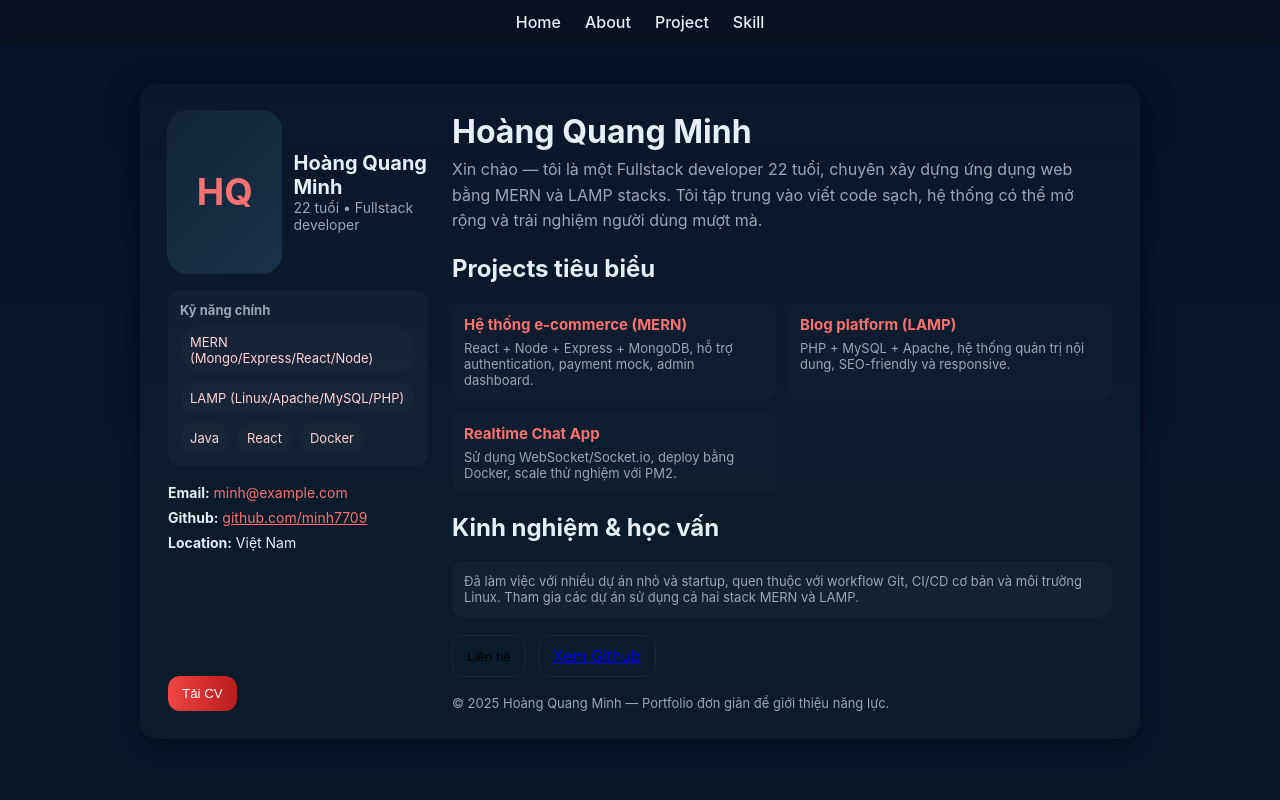
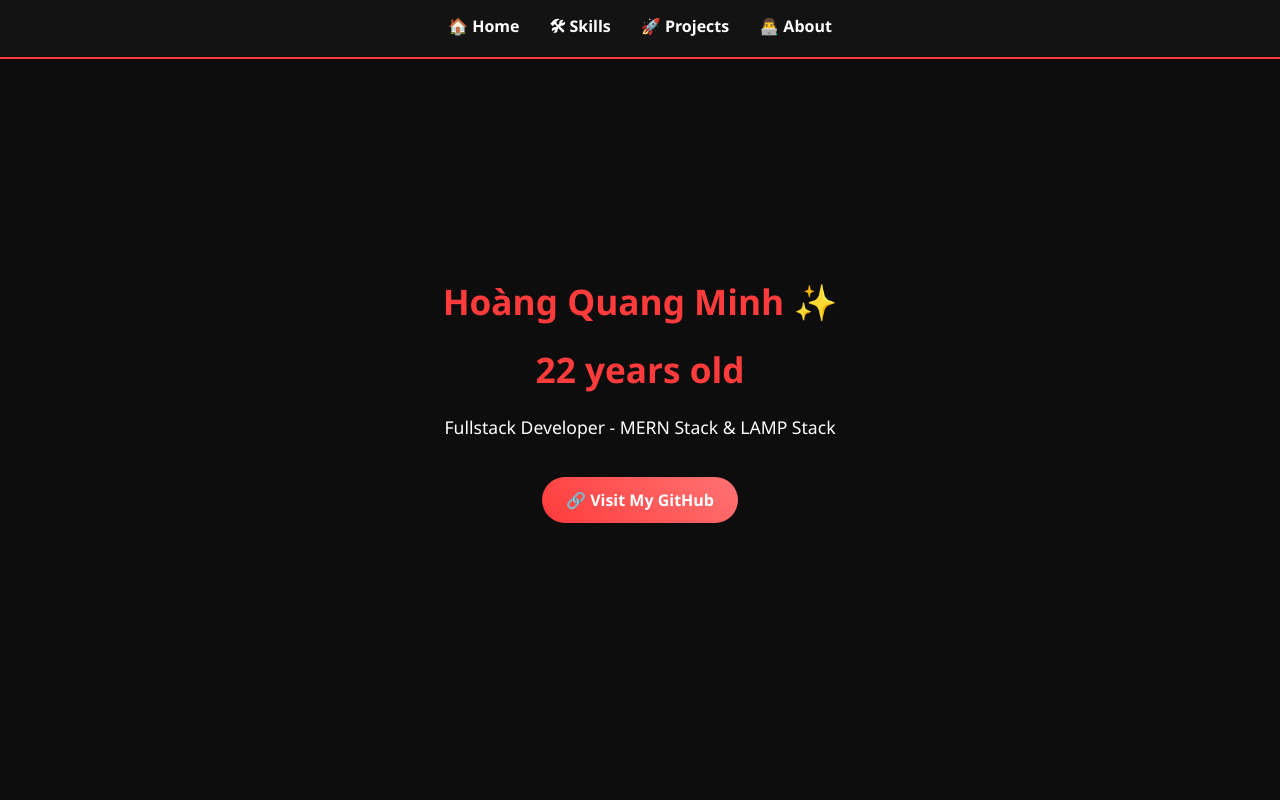
Before and after one commit to minh7709/minh7709.github.io, a plain HTML site: page index.html in a window 1280 px wide. Shown: the top 800 px of the page. Drawn offline with Linux system fonts and the light colour scheme.

Commit message:
Update index.html

```diff
--- a/index.html
+++ b/index.html
@@ -1,173 +1,232 @@
-<!doctype html>
-<html lang="vi">
+<!DOCTYPE html>
+<html lang="en">
 <head>
-  <meta charset="utf-8" />
-  <meta name="viewport" content="width=device-width, initial-scale=1" />
-  <title>Portfolio — Hoàng Quang Minh</title>
-  <meta name="description" content="Portfolio của Hoàng Quang Minh — Fullstack developer (MERN & LAMP)." />
+  <meta charset="UTF-8">
+  <meta name="viewport" content="width=device-width, initial-scale=1.0">
+  <title>Portfolio - Hoàng Quang Minh</title>
   <style>
-    :root{
-      --bg:#0f1724; /* dark navy */
-      --card:#0b1220;
-      --accent:#f87171; /* red accent */
-      --muted:#9aa6b2;
-      --glass: rgba(255,255,255,0.03);
-      --radius:16px;
-      font-family: Inter, ui-sans-serif, system-ui, -apple-system, "Segoe UI", Roboto, "Helvetica Neue", Arial;
+    * {
+      margin: 0;
+      padding: 0;
+      box-sizing: border-box;
+      font-family: "Segoe UI", Tahoma, Geneva, Verdana, sans-serif;
+      scroll-behavior: smooth;
     }
-    *{box-sizing:border-box}
-    body{
-      margin:0; min-height:100vh; background:linear-gradient(180deg,#071028 0%, #071827 60%); color:#e6eef6;
-      display:flex; flex-direction:column; align-items:center; justify-content:flex-start; padding:0;
-      overflow-x:hidden;
+    body {
+      background-color: #0d0d0d;
+      color: #fff;
     }
-    .container{width:100%; max-width:1080px; padding:40px;}
-    .card{background:linear-gradient(180deg, rgba(255,255,255,0.02), rgba(255,255,255,0.01)); border-radius:var(--radius); padding:28px; box-shadow:0 8px 30px rgba(2,6,23,0.7); display:grid; grid-template-columns: 260px 1fr; gap:24px;
-      animation: fadeInUp 1s ease;
+    nav {
+      position: fixed;
+      top: 0;
+      width: 100%;
+      background: rgba(20, 20, 20, 0.9);
+      padding: 15px 30px;
+      display: flex;
+      justify-content: center;
+      gap: 30px;
+      z-index: 1000;
+      backdrop-filter: blur(8px);
+      border-bottom: 2px solid #ff3b3b;
     }
-
-    /* Navbar */
-    nav{width:100%; background:rgba(11,18,32,0.9); backdrop-filter:blur(6px); position:sticky; top:0; z-index:100;}
-    nav ul{margin:0; padding:12px 40px; display:flex; gap:24px; list-style:none; justify-content:center;}
-    nav a{color:#e6eef6; text-decoration:none; font-weight:500; transition:color 0.3s ease;}
-    nav a:hover{color:var(--accent)}
-
-    /* Sidebar */
-    .avatar{height:160px; width:160px; border-radius:20px; background:linear-gradient(135deg,#12243a,#18324a); display:flex; align-items:center; justify-content:center; font-weight:700; font-size:36px; color:var(--accent);
-      animation: pulse 3s infinite;
+    nav a {
+      text-decoration: none;
+      color: #fff;
+      font-weight: bold;
+      transition: color 0.3s, transform 0.2s;
     }
-    .sidebar{display:flex; flex-direction:column; gap:18px}
-    .name{font-size:20px; font-weight:700; animation: fadeIn 1.2s ease;}
-    .role{color:var(--muted); font-size:14px; animation: fadeIn 1.5s ease;}
-    .meta{background:var(--glass); padding:12px; border-radius:12px; color:var(--muted); font-size:13px; animation: fadeInUp 1.3s ease;}
-    .stacks{display:flex; flex-wrap:wrap; gap:8px}
-    .chip{padding:8px 10px; background:rgba(255,255,255,0.02); border-radius:999px; font-size:13px; color:#ffd3d3; transition:transform 0.3s ease;}
-    .chip:hover{transform:scale(1.08); background:rgba(248,113,113,0.1);}
-    .contact{display:flex; flex-direction:column; gap:8px; font-size:14px}
-
-    /* Main */
-    .main h1{margin:0 0 6px 0; animation: fadeInDown 1.2s ease;}
-    .bio{color:var(--muted); line-height:1.6; animation: fadeIn 1.6s ease;}
-    .section{margin-top:18px;}
-    .projects{display:grid; grid-template-columns:repeat(auto-fit, minmax(220px,1fr)); gap:12px}
-    .project{background:linear-gradient(180deg, rgba(255,255,255,0.01), rgba(255,255,255,0.02)); padding:12px; border-radius:12px; transition:transform 0.3s ease, box-shadow 0.3s ease; animation: fadeInUp 1.8s ease;}
-    .project:hover{transform:translateY(-6px); box-shadow:0 10px 30px rgba(0,0,0,0.4);}
-    .project h3{margin:0 0 6px 0; font-size:15px; color:var(--accent)}
-    .project p{margin:0; font-size:13px; color:var(--muted)}
-
-    .cta{margin-top:18px; display:flex; gap:12px}
-    .btn{padding:10px 14px; border-radius:12px; background:transparent; border:1px solid rgba(255,255,255,0.06); cursor:pointer; transition:all 0.3s ease;}
-    .btn:hover{background:rgba(255,255,255,0.05); transform:translateY(-2px)}
-    .btn-primary{background:linear-gradient(90deg,#ef4444,#b91c1c); color:#fff; border:none;}
-    .btn-primary:hover{opacity:0.9;}
-
-    footer{margin-top:18px; color:var(--muted); font-size:13px; animation: fadeIn 2s ease;}
-
-    /* Animations */
-    @keyframes fadeInUp {
-      from{opacity:0; transform:translateY(30px)}
-      to{opacity:1; transform:translateY(0)}
+    nav a:hover {
+      color: #ff3b3b;
+      transform: scale(1.1);
     }
-    @keyframes fadeInDown {
-      from{opacity:0; transform:translateY(-30px)}
-      to{opacity:1; transform:translateY(0)}
+    section {
+      height: 100vh;
+      display: flex;
+      flex-direction: column;
+      justify-content: center;
+      align-items: center;
+      text-align: center;
+      padding: 60px 20px;
+      opacity: 0;
+      transform: translateY(40px);
+      transition: opacity 1s ease, transform 1s ease;
     }
-    @keyframes fadeIn {
-      from{opacity:0}
-      to{opacity:1}
+    section.visible {
+      opacity: 1;
+      transform: translateY(0);
     }
-    @keyframes pulse {
-      0%,100%{transform:scale(1)}
-      50%{transform:scale(1.05)}
+    h1, h2 {
+      margin-bottom: 20px;
+      color: #ff3b3b;
+      font-size: 2.2rem;
     }
-
-    @media (max-width:800px){
-      .card{grid-template-columns:1fr;}
-      .avatar{margin:0 auto}
-      nav ul{flex-direction:column; align-items:center;}
+    p {
+      max-width: 700px;
+      margin-bottom: 15px;
+      line-height: 1.6;
+      font-size: 1.1rem;
+    }
+    .btn {
+      margin-top: 20px;
+      padding: 12px 24px;
+      background: linear-gradient(45deg, #ff3b3b, #ff7373);
+      color: #fff;
+      border: none;
+      border-radius: 30px;
+      cursor: pointer;
+      font-weight: bold;
+      font-size: 1rem;
+      transition: transform 0.3s;
+    }
+    .btn:hover {
+      transform: scale(1.08);
+    }
+    /* Skills list */
+    .skills-list {
+      display: flex;
+      flex-wrap: wrap;
+      gap: 20px;
+      justify-content: center;
+    }
+    .skill {
+      background: #1a1a1a;
+      padding: 15px;
+      border-radius: 12px;
+      border: 1px solid #ff3b3b;
+      width: 120px;
+      text-align: center;
+      transition: transform 0.3s;
+    }
+    .skill img {
+      width: 40px;
+      height: 40px;
+      margin-bottom: 10px;
+    }
+    .skill:hover {
+      transform: translateY(-5px);
+      background: #2a2a2a;
+    }
+    /* Project cards */
+    .projects {
+      display: grid;
+      grid-template-columns: repeat(auto-fit, minmax(250px, 1fr));
+      gap: 20px;
+      width: 80%;
+    }
+    .project-card {
+      background: #1a1a1a;
+      padding: 20px;
+      border-radius: 15px;
+      border: 1px solid #ff3b3b;
+      transition: transform 0.3s, background 0.3s;
+    }
+    .project-card img {
+      width: 100%;
+      border-radius: 10px;
+      margin-bottom: 10px;
+    }
+    .project-card:hover {
+      transform: translateY(-8px);
+      background: #2a2a2a;
+    }
+    /* Contact */
+    .contact {
+      margin-top: 20px;
+    }
+    .contact a {
+      display: block;
+      margin: 5px 0;
+      color: #ff7373;
+      text-decoration: none;
+      transition: color 0.3s;
+    }
+    .contact a:hover {
+      color: #fff;
     }
   </style>
 </head>
 <body>
+  <!-- Navbar -->
   <nav>
-    <ul>
-      <li><a href="#home">Home</a></li>
-      <li><a href="#about">About</a></li>
-      <li><a href="#project">Project</a></li>
-      <li><a href="#skill">Skill</a></li>
-    </ul>
+    <a href="#home">🏠 Home</a>
+    <a href="#skills">🛠 Skills</a>
+    <a href="#projects">🚀 Projects</a>
+    <a href="#about">👨‍💻 About</a>
   </nav>
 
-  <div class="container" id="home">
-    <div class="card" role="region" aria-label="Portfolio Hoàng Quang Minh">
-      <aside class="sidebar" aria-label="Thông tin chính">
-        <div style="display:flex;gap:12px;align-items:center">
-          <div class="avatar" aria-hidden="true">HQ</div>
-          <div>
-            <div class="name">Hoàng Quang Minh</div>
-            <div class="role">22 tuổi • Fullstack developer</div>
-          </div>
-        </div>
+  <!-- Home Section -->
+  <section id="home">
+    <h1>Hoàng Quang Minh ✨</h1>
+    <h2>22 years old</h2>
+    <p>Fullstack Developer - MERN Stack & LAMP Stack</p>
+    <a href="https://github.com/minh7709" target="_blank">
+      <button class="btn">🔗 Visit My GitHub</button>
+    </a>
+  </section>
 
-        <div class="meta" id="skill">
-          <strong>Kỹ năng chính</strong>
-          <div class="stacks" style="margin-top:8px">
-            <span class="chip">MERN (Mongo/Express/React/Node)</span>
-            <span class="chip">LAMP (Linux/Apache/MySQL/PHP)</span>
-            <span class="chip">Java</span>
-            <span class="chip">React</span>
-            <span class="chip">Docker</span>
-          </div>
-        </div>
+  <!-- Skills Section -->
+  <section id="skills">
+    <h2>🛠 My Skills</h2>
+    <div class="skills-list">
+      <div class="skill"><img src="https://img.icons8.com/color/48/mongodb.png"/><div>MongoDB</div></div>
+      <div class="skill"><img src="https://img.icons8.com/color/48/react-native.png"/><div>React</div></div>
+      <div class="skill"><img src="https://img.icons8.com/color/48/nodejs.png"/><div>Node.js</div></div>
+      <div class="skill"><img src="https://img.icons8.com/color/48/php.png"/><div>PHP</div></div>
+      <div class="skill"><img src="https://img.icons8.com/color/48/mysql-logo.png"/><div>MySQL</div></div>
+      <div class="skill"><img src="https://img.icons8.com/color/48/docker.png"/><div>Docker</div></div>
+      <div class="skill"><img src="https://img.icons8.com/color/48/git.png"/><div>Git</div></div>
+    </div>
+  </section>
 
-        <div class="contact">
-          <div><strong>Email:</strong> <span style="color:var(--accent)">minh@example.com</span></div>
-          <div><strong>Github:</strong> <a href="https://github.com/minh7709" style="color:var(--accent)" target="_blank">github.com/minh7709</a></div>
-          <div><strong>Location:</strong> Việt Nam</div>
-        </div>
+  <!-- Projects Section -->
+  <section id="projects">
+    <h2>🚀 Projects</h2>
+    <div class="projects">
+      <div class="project-card">
+        <img src="https://media.giphy.com/media/v1.Y2lkPTc5MGI3NjExMHI4YnpzOG1ybWNxZTFzZXN5eDVmN2p4ZTZyc2dwOWc2NXI4czhrYyZlcD12MV9naWZzX3NlYXJjaCZjdD1n/4H5jdBI1AEvS2xlra6/giphy.gif" alt="Portfolio Project"/>
+        🌐 Portfolio Website
+      </div>
+      <div class="project-card">
+        <img src="https://media.giphy.com/media/v1.Y2lkPTc5MGI3NjExMHI4YnpzOG1ybWNxZTFzZXN5eDVmN2p4ZTZyc2dwOWc2NXI4czhrYyZlcD12MV9naWZzX3NlYXJjaCZjdD1n/l0O9zAWvVLOoJblOo/giphy.gif" alt="E-commerce Project"/>
+        🛒 E-commerce Platform (MERN)
+      </div>
+      <div class="project-card">
+        <img src="https://media.giphy.com/media/v1.Y2lkPTc5MGI3NjExMHI4YnpzOG1ybWNxZTFzZXN5eDVmN2p4ZTZyc2dwOWc2NXI4czhrYyZlcD12MV9naWZzX3NlYXJjaCZjdD1n/VPTCIp6nZtsEyLsGET/giphy.gif" alt="Blog CMS Project"/>
+        📚 Blog CMS (PHP & MySQL)
+      </div>
+    </div>
+  </section>
 
-        <div style="margin-top:auto">
-          <button class="btn btn-primary">Tải CV</button>
-        </div>
-      </aside>
+  <!-- About Section -->
+  <section id="about">
+    <h2>👨‍💻 About Me</h2>
+    <p>
+     I am a young Fullstack Developer, passionate about learning and building real-world products.
+        My goal is to create optimized, modern, and user-friendly web applications.
+        I enjoy combining creativity and technology to deliver the best experience for users. ❤️
+    </p>
+    <div class="contact">
+      <h2>📞 Contact</h2>
+      <a href="mailto:minh2k32003@gmail.com">✉️ Email: minh2k32003@gmail.com</a>
+      <a href="tel:+8469223595">📱 Phone: +84 9223 595</a>
+      <a href="https://github.com/minh7709" target="_blank">💻 GitHub: minh7709</a>
+    </div>
+  </section>
 
-      <main class="main">
-        <h1 id="about">Hoàng Quang Minh</h1>
-        <div class="bio">Xin chào — tôi là một Fullstack developer 22 tuổi, chuyên xây dựng ứng dụng web bằng MERN và LAMP stacks. Tôi tập trung vào viết code sạch, hệ thống có thể mở rộng và trải nghiệm người dùng mượt mà.</div>
-
-        <section class="section" id="project">
-          <h2>Projects tiêu biểu</h2>
-          <div class="projects">
-            <article class="project">
-              <h3>Hệ thống e-commerce (MERN)</h3>
-              <p>React + Node + Express + MongoDB, hỗ trợ authentication, payment mock, admin dashboard.</p>
-            </article>
-
-            <article class="project">
-              <h3>Blog platform (LAMP)</h3>
-              <p>PHP + MySQL + Apache, hệ thống quản trị nội dung, SEO-friendly và responsive.</p>
-            </article>
-
-            <article class="project">
-              <h3>Realtime Chat App</h3>
-              <p>Sử dụng WebSocket/Socket.io, deploy bằng Docker, scale thử nghiệm với PM2.</p>
-            </article>
-          </div>
-        </section>
-
-        <section class="section">
-          <h2>Kinh nghiệm & học vấn</h2>
-          <p class="meta" style="padding:12px; border-radius:12px">Đã làm việc với nhiều dự án nhỏ và startup, quen thuộc với workflow Git, CI/CD cơ bản và môi trường Linux. Tham gia các dự án sử dụng cả hai stack MERN và LAMP.</p>
-        </section>
-
-        <div class="cta">
-          <button class="btn">Liên hệ</button>
-          <a href="https://github.com/minh7709" target="_blank" class="btn">Xem Github</a>
-        </div>
-
-        <footer>© 2025 Hoàng Quang Minh — Portfolio đơn giản để giới thiệu năng lực.</footer>
-      </main>
-    </div>
-  </div>
+  <script>
+    // Scroll animation
+    const sections = document.querySelectorAll("section");
+    const showOnScroll = () => {
+      const triggerBottom = window.innerHeight * 0.8;
+      sections.forEach(sec => {
+        const top = sec.getBoundingClientRect().top;
+        if (top < triggerBottom) {
+          sec.classList.add("visible");
+        }
+      });
+    };
+    window.addEventListener("scroll", showOnScroll);
+    showOnScroll();
+  </script>
 </body>
 </html>
```
